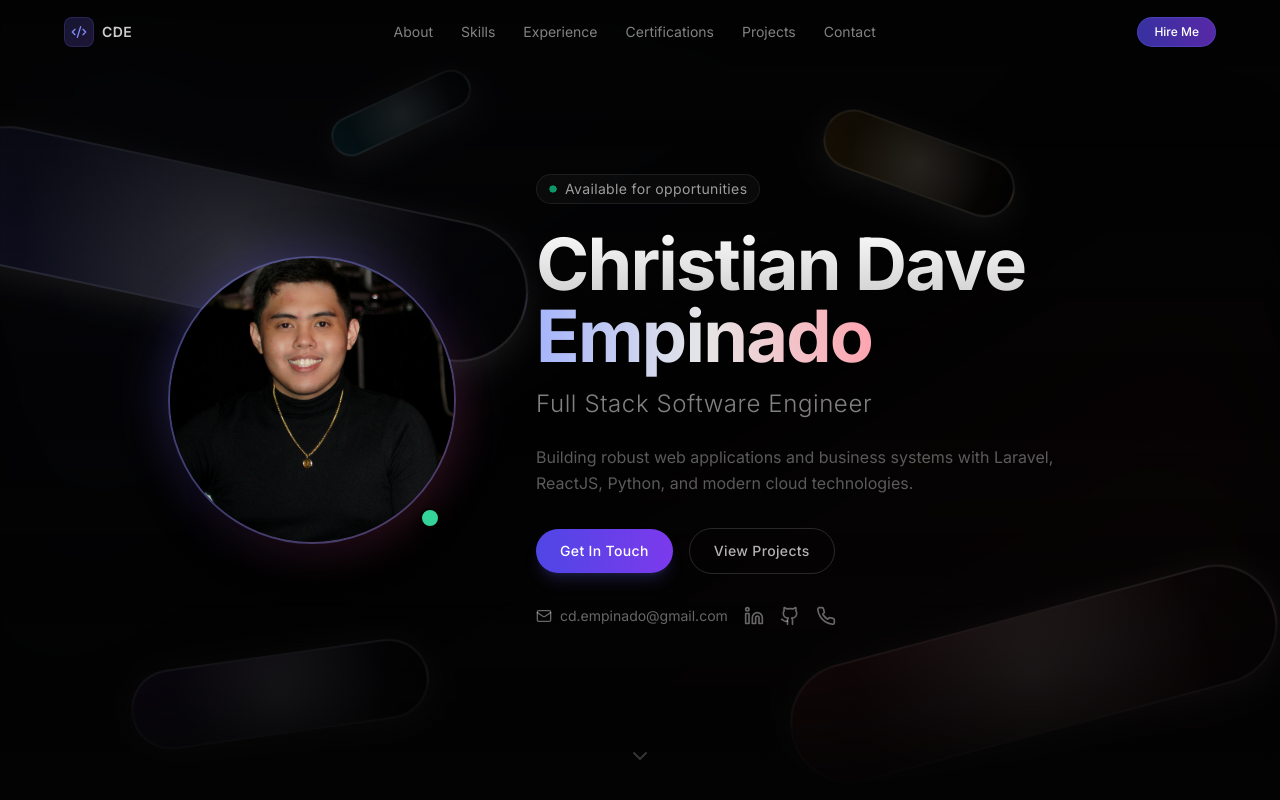
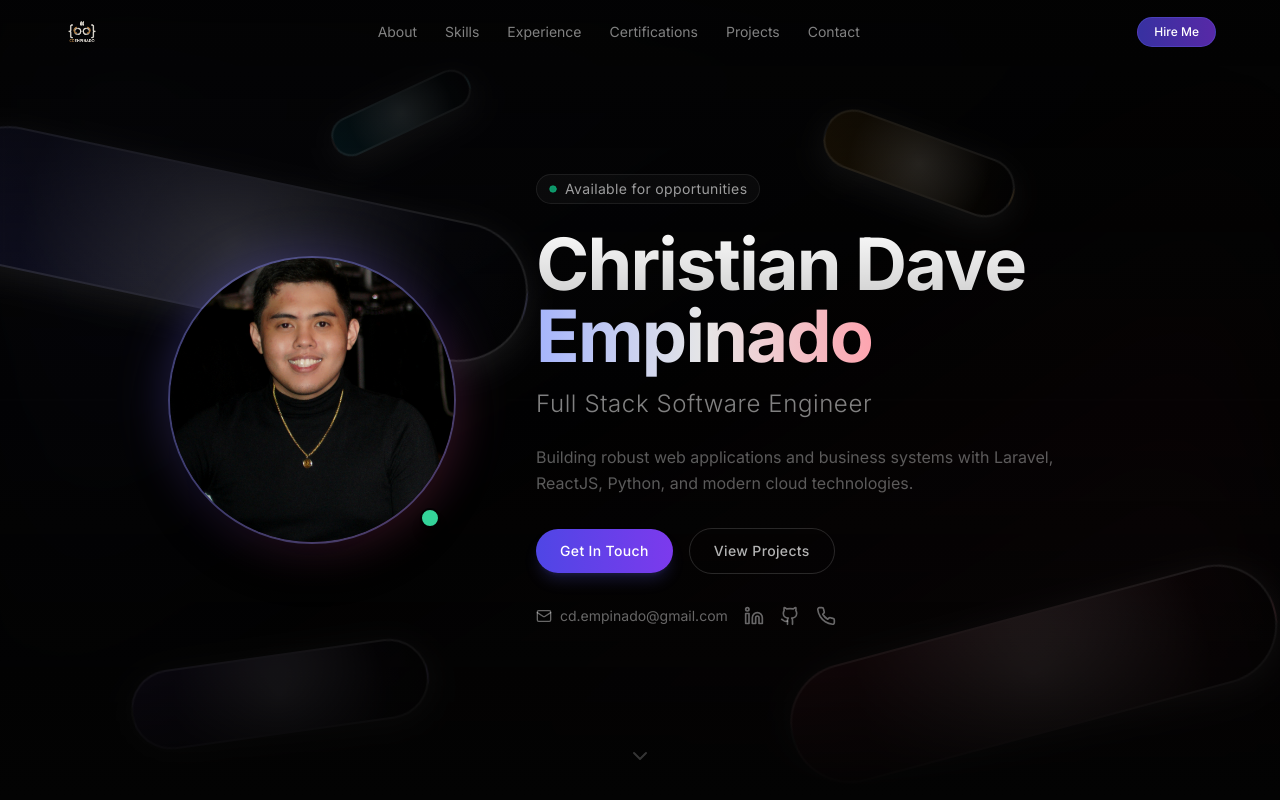
Before and after one commit to evad-e/profile, a React (Vite) app: page / in a window 1280 px wide. Shown: the top 800 px of the page. Built offline with nearby package versions, Linux system fonts and the light colour scheme.

Commit message:
feat: add CDEMPINADO logo as navbar icon and browser favicon

```diff
--- a/index.html
+++ b/index.html
@@ -2,7 +2,7 @@
 <html lang="en">
   <head>
     <meta charset="UTF-8" />
-    <link rel="icon" type="image/svg+xml" href="/profile/favicon.svg" />
+    <link rel="icon" type="image/png" href="/profile/favicon.png" />
     <meta name="viewport" content="width=device-width, initial-scale=1.0" />
     <meta name="description" content="Christian Dave Empinado – Full Stack Software Engineer. Personal portfolio showcasing skills, experience, and projects." />
     <title>Christian Dave Empinado | Full Stack Engineer</title>
--- a/src/components/Footer.tsx
+++ b/src/components/Footer.tsx
@@ -1,4 +1,6 @@
 import { Github, Linkedin, Mail } from "lucide-react";
+
+const LOGO = import.meta.env.BASE_URL + "logo.png";
 
 export default function Footer() {
   return (
@@ -33,7 +35,10 @@ export default function Footer() {
           </a>
         </div>
 
-        <p className="text-white/20 text-xs">© 2026 Christian Dave Empinado</p>
+        <div className="flex items-center gap-3">
+          <img src={LOGO} alt="CD Empinado" className="h-7 w-auto object-contain opacity-40 invert brightness-90" />
+          <p className="text-white/20 text-xs">© 2026 Christian Dave Empinado</p>
+        </div>
       </div>
     </footer>
   );
--- a/src/components/Navbar.tsx
+++ b/src/components/Navbar.tsx
@@ -1,6 +1,8 @@
 import { useState, useEffect } from "react";
 import { motion, AnimatePresence } from "framer-motion";
-import { Menu, X, Code2 } from "lucide-react";
+import { Menu, X } from "lucide-react";
+
+const LOGO = import.meta.env.BASE_URL + "logo.png";
 
 const navItems = [
   { label: "About", href: "#about" },
@@ -30,13 +32,12 @@ export default function Navbar() {
     >
       <div className="container mx-auto px-4 md:px-8 lg:px-16 flex items-center justify-between h-16">
         {/* Logo */}
-        <a href="#hero" className="flex items-center gap-2 group">
-          <div className="p-1.5 rounded-lg bg-gradient-to-br from-indigo-500/20 to-violet-500/20 border border-indigo-500/20 group-hover:border-indigo-500/40 transition-colors">
-            <Code2 className="w-4 h-4 text-indigo-400" />
-          </div>
-          <span className="text-white/80 font-semibold text-sm tracking-wide group-hover:text-white transition-colors">
-            CDE
-          </span>
+        <a href="#hero" className="flex items-center group">
+          <img
+            src={LOGO}
+            alt="CD Empinado"
+            className="h-9 w-auto object-contain opacity-90 group-hover:opacity-100 transition-opacity invert brightness-90"
+          />
         </a>
 
         {/* Desktop nav */}
```
Also changed, not shown: public/favicon.png (added), public/logo.png (added).
